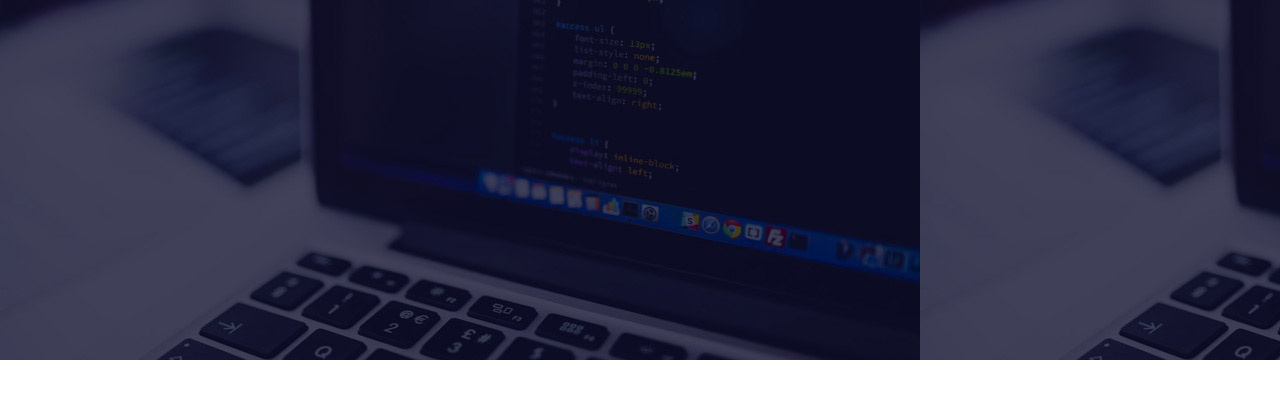
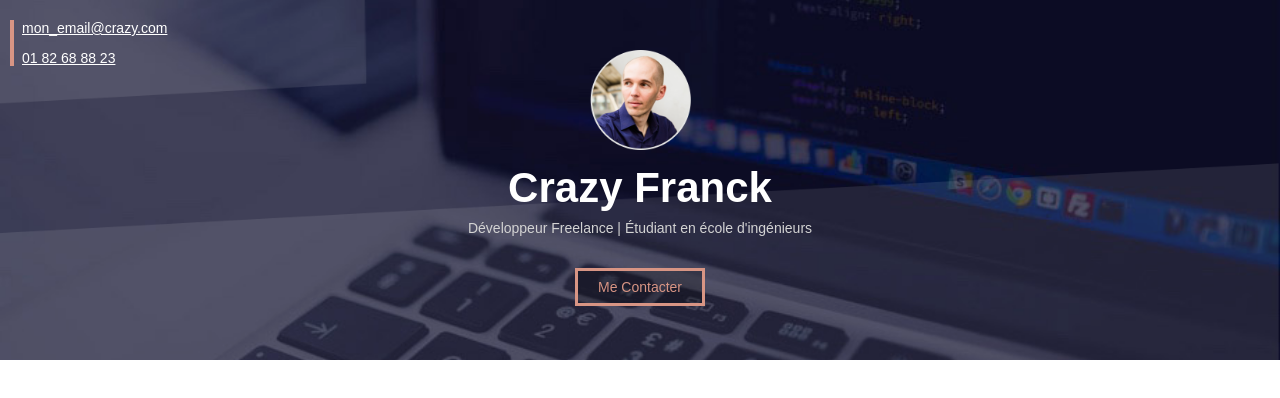
Before and after one commit to CrazyFranck23/projet_portfolio_v1, a plain HTML site: page index.html in a window 1280 px wide. Drawn offline with Linux system fonts and the light colour scheme.

Commit message:
Web site cover part finished

```diff
--- a/index.html
+++ b/index.html
@@ -12,6 +12,20 @@
         <meta name="author" content="Franck NOUTSA FOTSO">
     </head>
     <body>
-        <div class="cover"></div>
+        <div class="cover">
+            <img class="cover-profile" src="ressource/profile.png" alt="Image du propriétaire">
+            <h1>Crazy Franck</h1>
+            <p>Développeur Freelance | Étudiant en école d'ingénieurs</p>
+
+            <div style="text-align: center;">
+                <a class="contact-button" href="mailto:mon_email@crazy.com?subject=Contact%20depuis%20crazyfranck.com">Me Contacter</a>
+            </div>
+
+            <div class="cover-contact">
+                <p><a href="mailto:mon_email@crazy.com?subject=Contact%20depuis%20crazyfranck.com">mon_email@crazy.com</a></p> <!--First child - voir CSS-->
+                <p><a href="tel:+33182688823">01 82 68 88 23</a></p>
+            </div>
+
+        </div>
     </body>
 </html>
--- a/style.css
+++ b/style.css
@@ -1,8 +1,85 @@
+:root {     /* Definition de variable en CSS */
+    --color1: #D89584; /* Vu que c'est une couleur que j'utilise a plusieurs endroits */
+}
+
 body {
     margin: 0;
+    font-family: Arial;
 }
 
 div.cover {
+    background: url(ressource/cover_overlay.png) no-repeat center/100% 100%, url(ressource/cover.jpg) no-repeat center/cover;
+    /* ## La première image séra la plus proche du user, puis la 2ème derrière et ainsi de suite */
+    /*
     background: url(ressource/cover.jpg);
+    background-repeat: no-repeat;
+    background-position: center;
+    background-size: cover;
+    ## Les 4 propriétées plus haut peuvent etre ecrite sur une seule ligne ##
+    background: url(ressource/cover.jpg) no-repeat center/cover; */
     height: 360px;
+    position: relative;
 }
+
+img.cover-profile {
+    height: 100px;
+    position: relative;
+    left: 50%;
+    margin-left: -50px;
+    margin-top: 50px;
+}
+
+h1 {
+    color: white;
+    text-align: center;
+    font-size: 42px;
+    margin-top: 10px;
+    margin-bottom: 0px;
+}
+
+.cover p {
+    color: lightgray;
+    text-align: center;
+    margin-top: 8px;
+    font-size: 14px;
+}
+
+.cover-contact {
+    /* background-color: #FF000080; */
+    position: absolute;
+    top: 20px;
+    left: 10px;
+    border-left: 4px solid var(--color1);
+    padding-left: 8px;
+}
+
+.cover-contact p {
+    text-align: left;
+    margin-top: 0px;
+    margin-bottom: 0px;
+}
+
+.cover-contact p:first-child {   /* On selectionne le premier enfant de type paragraphe dans la div cover_contact */
+    margin-bottom: 14px;
+}
+
+.cover-contact a {
+    color: white;
+    font-size: 14px;
+}
+
+a.contact-button {
+    color: var(--color1);
+    border: 3px solid var(--color1);
+    padding: 8px 20px;
+    text-decoration: none;
+    background-color: #00000040;
+    display: inline-block;
+    margin-top: 18px;
+    font-size: 14px;
+}
+
+a.contact-button:hover {
+    color: white;
+    border: 3px solid white;
+}
```
